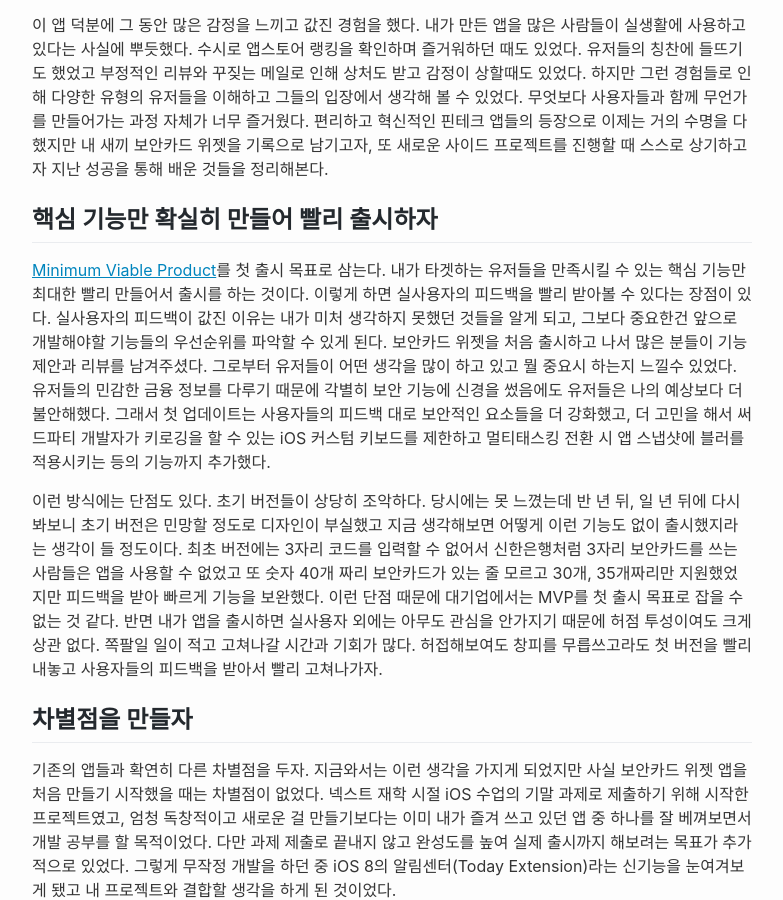
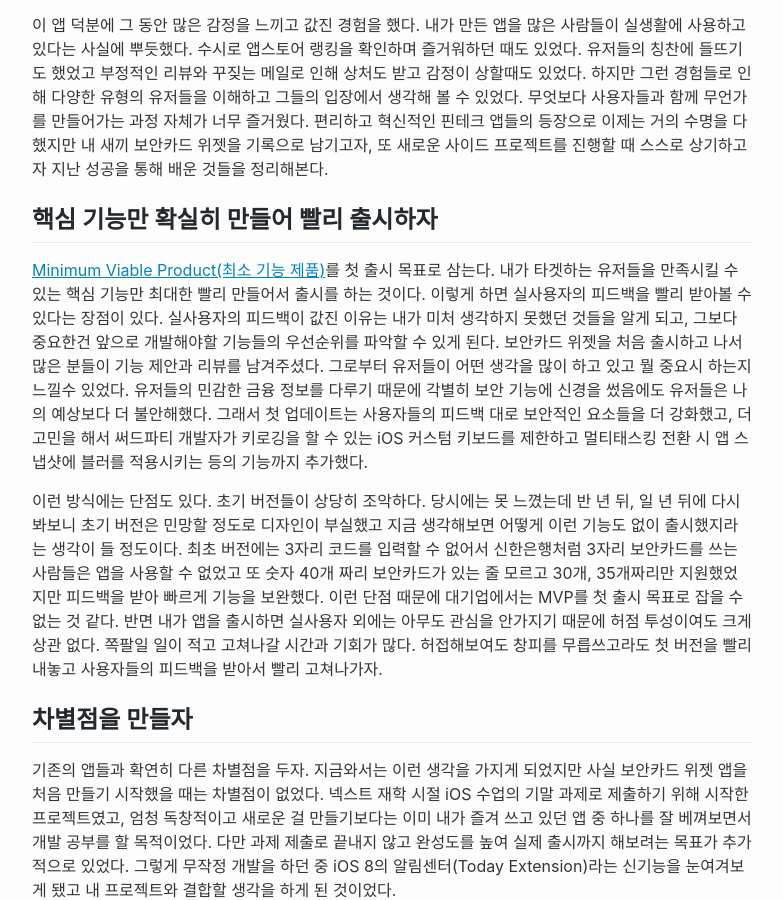
Before and after one commit to nsoojin/nsoojin.github.io, a Jekyll site: the page built from _posts/2018-09-09-lessons-from-toy-project.md, in a window 1280 px wide and 900 px high, scrolled down 1561 px. Shown: the whole window, without its empty margins (68-851 px from the left). Built offline with Jekyll 4.4.1, drawn with Linux system fonts in a browser that asks for light colours.

Commit message:
small modification

```diff
--- a/_posts/2018-09-09-lessons-from-toy-project.md
+++ b/_posts/2018-09-09-lessons-from-toy-project.md
@@ -28,7 +28,7 @@ meta: {}
 
 ## 핵심 기능만 확실히 만들어 빨리 출시하자
 
-[Minimum Viable Product](https://ko.wikipedia.org/wiki/최소_기능_제품)를 첫 출시 목표로 삼는다. 내가 타겟하는 유저들을 만족시킬 수 있는 핵심 기능만 최대한 빨리 만들어서 출시를 하는 것이다. 이렇게 하면 실사용자의 피드백을 빨리 받아볼 수 있다는 장점이 있다. 실사용자의 피드백이 값진 이유는 내가 미처 생각하지 못했던 것들을 알게 되고, 그보다 중요한건 앞으로 개발해야할 기능들의 우선순위를 파악할 수 있게 된다. 보안카드 위젯을 처음 출시하고 나서 많은 분들이 기능 제안과 리뷰를 남겨주셨다. 그로부터 유저들이 어떤 생각을 많이 하고 있고 뭘 중요시 하는지 느낄수 있었다. 유저들의 민감한 금융 정보를 다루기 때문에 각별히 보안 기능에 신경을 썼음에도 유저들은 나의 예상보다 더 불안해했다. 그래서 첫 업데이트는 사용자들의 피드백 대로 보안적인 요소들을 더 강화했고, 더 고민을 해서 써드파티 개발자가 키로깅을 할 수 있는 iOS 커스텀 키보드를 제한하고 멀티태스킹 전환 시 앱 스냅샷에 블러를 적용시키는 등의 기능까지 추가했다.
+[Minimum Viable Product(최소 기능 제품)](https://ko.wikipedia.org/wiki/최소_기능_제품)를 첫 출시 목표로 삼는다. 내가 타겟하는 유저들을 만족시킬 수 있는 핵심 기능만 최대한 빨리 만들어서 출시를 하는 것이다. 이렇게 하면 실사용자의 피드백을 빨리 받아볼 수 있다는 장점이 있다. 실사용자의 피드백이 값진 이유는 내가 미처 생각하지 못했던 것들을 알게 되고, 그보다 중요한건 앞으로 개발해야할 기능들의 우선순위를 파악할 수 있게 된다. 보안카드 위젯을 처음 출시하고 나서 많은 분들이 기능 제안과 리뷰를 남겨주셨다. 그로부터 유저들이 어떤 생각을 많이 하고 있고 뭘 중요시 하는지 느낄수 있었다. 유저들의 민감한 금융 정보를 다루기 때문에 각별히 보안 기능에 신경을 썼음에도 유저들은 나의 예상보다 더 불안해했다. 그래서 첫 업데이트는 사용자들의 피드백 대로 보안적인 요소들을 더 강화했고, 더 고민을 해서 써드파티 개발자가 키로깅을 할 수 있는 iOS 커스텀 키보드를 제한하고 멀티태스킹 전환 시 앱 스냅샷에 블러를 적용시키는 등의 기능까지 추가했다.
 
 이런 방식에는 단점도 있다. 초기 버전들이 상당히 조악하다. 당시에는 못 느꼈는데 반 년 뒤, 일 년 뒤에 다시 봐보니 초기 버전은 민망할 정도로 디자인이 부실했고 지금 생각해보면 어떻게 이런 기능도 없이 출시했지라는 생각이 들 정도이다. 최초 버전에는 3자리 코드를 입력할 수 없어서 신한은행처럼 3자리 보안카드를 쓰는 사람들은 앱을 사용할 수 없었고 또 숫자 40개 짜리 보안카드가 있는 줄 모르고 30개, 35개짜리만 지원했었지만 피드백을 받아 빠르게 기능을 보완했다. 이런 단점 때문에 대기업에서는 MVP를 첫 출시 목표로 잡을 수 없는 것 같다. 반면 내가 앱을 출시하면 실사용자 외에는 아무도 관심을 안가지기 때문에 허점 투성이여도 크게 상관 없다. 쪽팔일 일이 적고 고쳐나갈 시간과 기회가 많다. 허접해보여도 창피를 무릅쓰고라도 첫 버전을 빨리 내놓고 사용자들의 피드백을 받아서 빨리 고쳐나가자.
 
```
